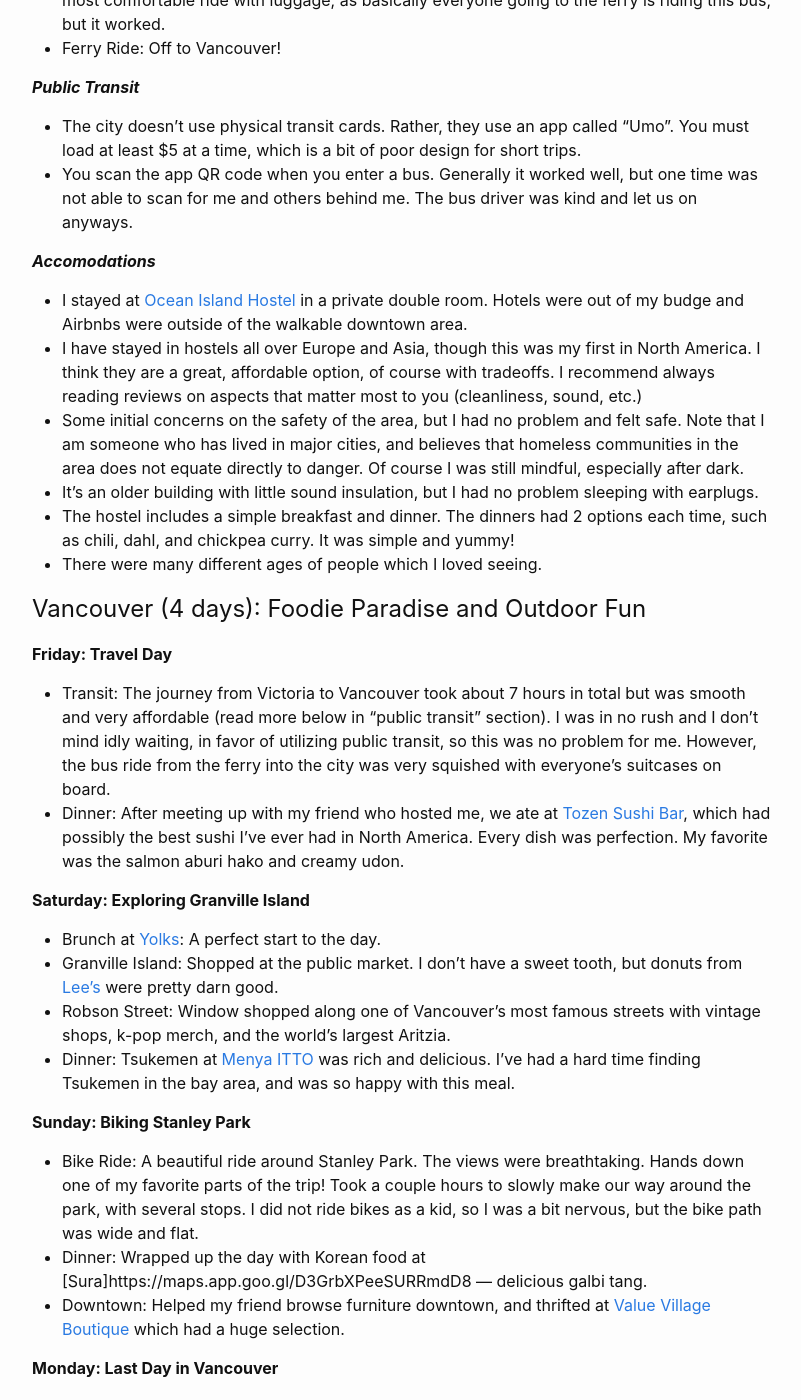
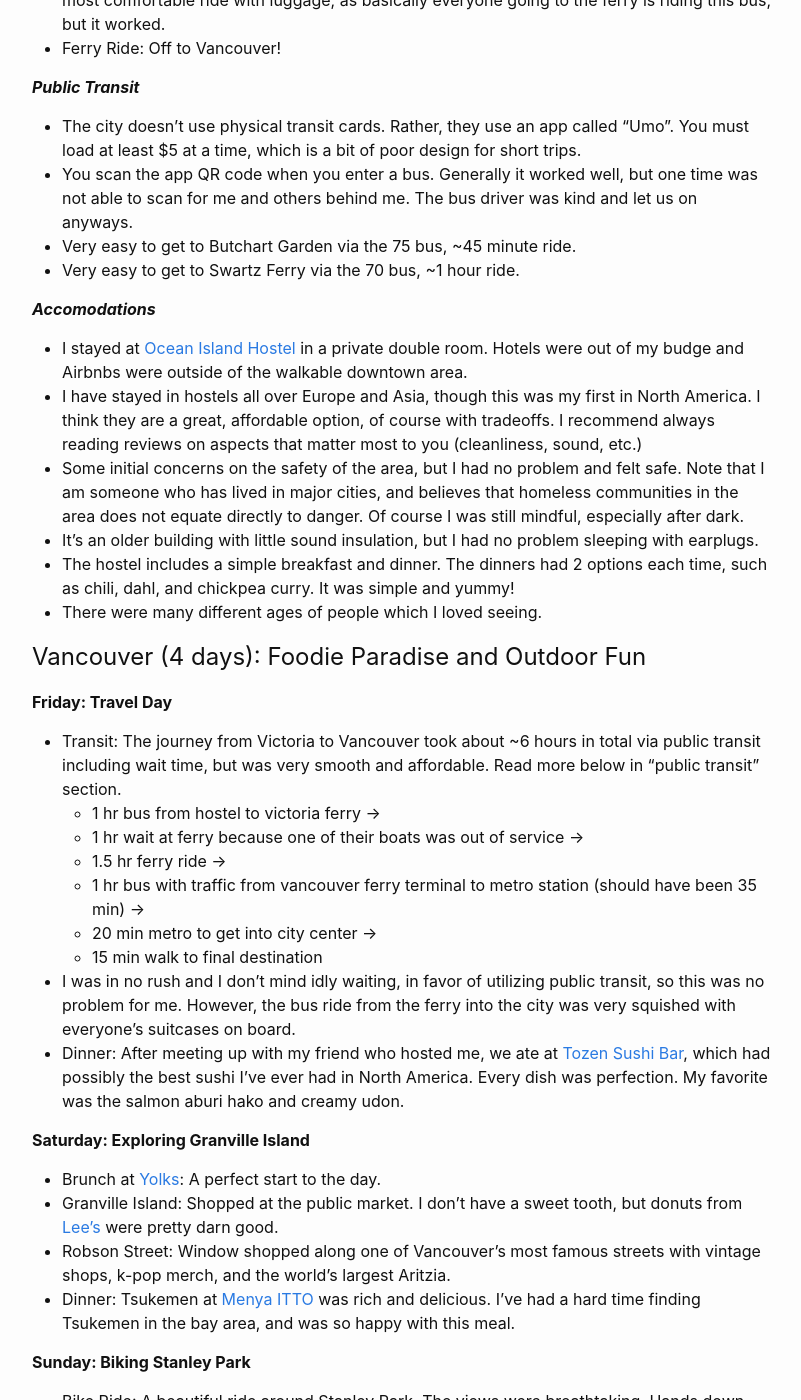
Before and after one commit to irisgau/irisgau.github.io, a Jekyll site: the page built from docs/_posts/2024-09-23-pacific-northwest.markdown, in a window 1280 px wide and 1400 px high, scrolled down 3000 px. Shown: the whole window, without its empty margins (238-1039 px from the left). Built offline with Jekyll 4.4.1, drawn with Linux system fonts in a browser that asks for light colours; some of the changed text lies outside the part shown.

Commit message:
pacific northwest blog

```diff
--- a/docs/_posts/2024-09-23-pacific-northwest.markdown
+++ b/docs/_posts/2024-09-23-pacific-northwest.markdown
@@ -68,6 +68,8 @@ categories: travel
 ***Public Transit***
 * The city doesn't use physical transit cards. Rather, they use an app called "Umo". You must load at least $5 at a time, which is a bit of poor design for short trips.
 * You scan the app QR code when you enter a bus. Generally it worked well, but one time was not able to scan for me and others behind me. The bus driver was kind and let us on anyways.
+* Very easy to get to Butchart Garden via the 75 bus, ~45 minute ride.
+* Very easy to get to Swartz Ferry via the 70 bus, ~1 hour ride.
 
 ***Accomodations***
 * I stayed at [Ocean Island Hostel](https://www.oceanisland.com/) in a private double room. Hotels were out of my budge and Airbnbs were outside of the walkable downtown area.
@@ -80,7 +82,14 @@ categories: travel
 # Vancouver (4 days): Foodie Paradise and Outdoor Fun
 
 **Friday: Travel Day**
-* Transit: The journey from Victoria to Vancouver took about 7 hours in total but was smooth and very affordable (read more below in "public transit" section). I was in no rush and I don't mind idly waiting, in favor of utilizing public transit, so this was no problem for me. However, the bus ride from the ferry into the city was very squished with everyone's suitcases on board.
+* Transit: The journey from Victoria to Vancouver took about ~6 hours in total via public transit including wait time, but was very smooth and affordable. Read more below in "public transit" section.
+  * 1 hr bus from hostel to victoria ferry →
+  * 1 hr wait at ferry because one of their boats was out of service →
+  * 1.5 hr ferry ride →
+  * 1 hr bus with traffic from vancouver ferry terminal to metro station (should have been 35 min) →
+  * 20 min metro to get into city center →
+  * 15 min walk to final destination
+* I was in no rush and I don't mind idly waiting, in favor of utilizing public transit, so this was no problem for me. However, the bus ride from the ferry into the city was very squished with everyone's suitcases on board.
 * Dinner: After meeting up with my friend who hosted me, we ate at [Tozen Sushi Bar](https://maps.app.goo.gl/x94N72Cw9fdiEsM78), which had possibly the best sushi I’ve ever had in North America. Every dish was perfection. My favorite was the salmon aburi hako and creamy udon.
 
 **Saturday: Exploring Granville Island**
@@ -91,7 +100,7 @@ categories: travel
 
 **Sunday: Biking Stanley Park**
 * Bike Ride: A beautiful ride around Stanley Park. The views were breathtaking. Hands down one of my favorite parts of the trip! Took a couple hours to slowly make our way around the park, with several stops. I did not ride bikes as a kid, so I was a bit nervous, but the bike path was wide and flat.
-* Dinner: Wrapped up the day with Korean food at [Sura]https://maps.app.goo.gl/D3GrbXPeeSURRmdD8 — delicious galbi tang.
+* Dinner: Wrapped up the day with Korean food at [Sura](https://maps.app.goo.gl/D3GrbXPeeSURRmdD8) — delicious galbi tang.
 * Downtown: Helped my friend browse furniture downtown, and thrifted at [Value Village Boutique](https://maps.app.goo.gl/eQeDV8h4vW4hKpG68) which had a huge selection.
 
 **Monday: Last Day in Vancouver**
@@ -100,6 +109,14 @@ categories: travel
 * Museum of Vancouver: Learned about the city's history and culture.
 * Lunch: Had a Montreal smoked meat bagel sandwich at [Siegel’s Bagels](https://maps.app.goo.gl/drNuCJyR37ue9Sh59) - nothing super special, but delicious!
 * Kitsilano Beach Park: Finished the trip with a peaceful walk along the beach before heading to the airport.
+
+**Public Transit**
+* By far the easiest transit system of the whole trip. You can get a Compass Card, or simply use any tap payment option (Apple Pay, credit card, etc.)
+* Transit from Twassawen Ferry terminal into the city was a short journey:
+  * 35 minute bus ride via the 620 (Bridgeport Express) to Bridgeport Station. However, traffic made this closer to an hour.
+  * 20 minute train ride on the Canada Line from Bridgeport Station
+  * 15 minute walk (or short bus ride) to final destination
+* Transit from city center to the airport was astonishingly quick and easy. Just hopped on the Canada Line, straight to the airport.
 
 # Main costs
 
```
